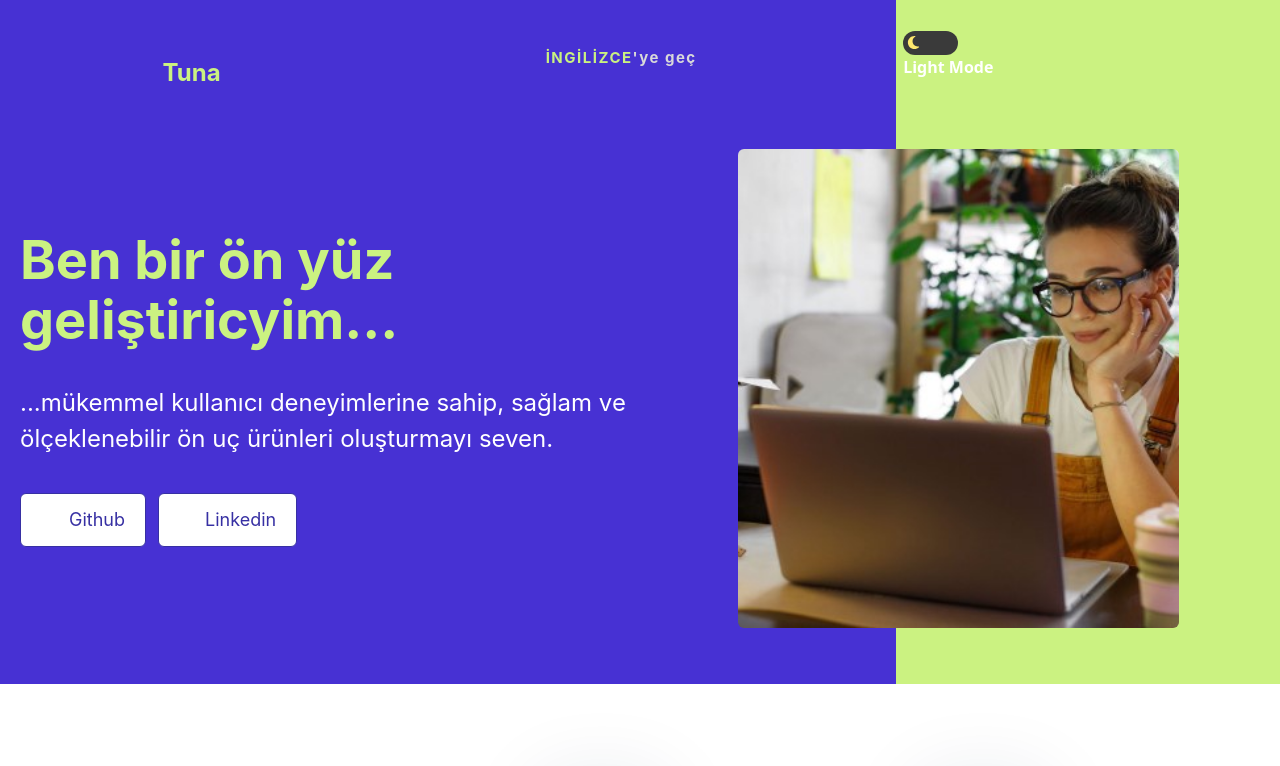
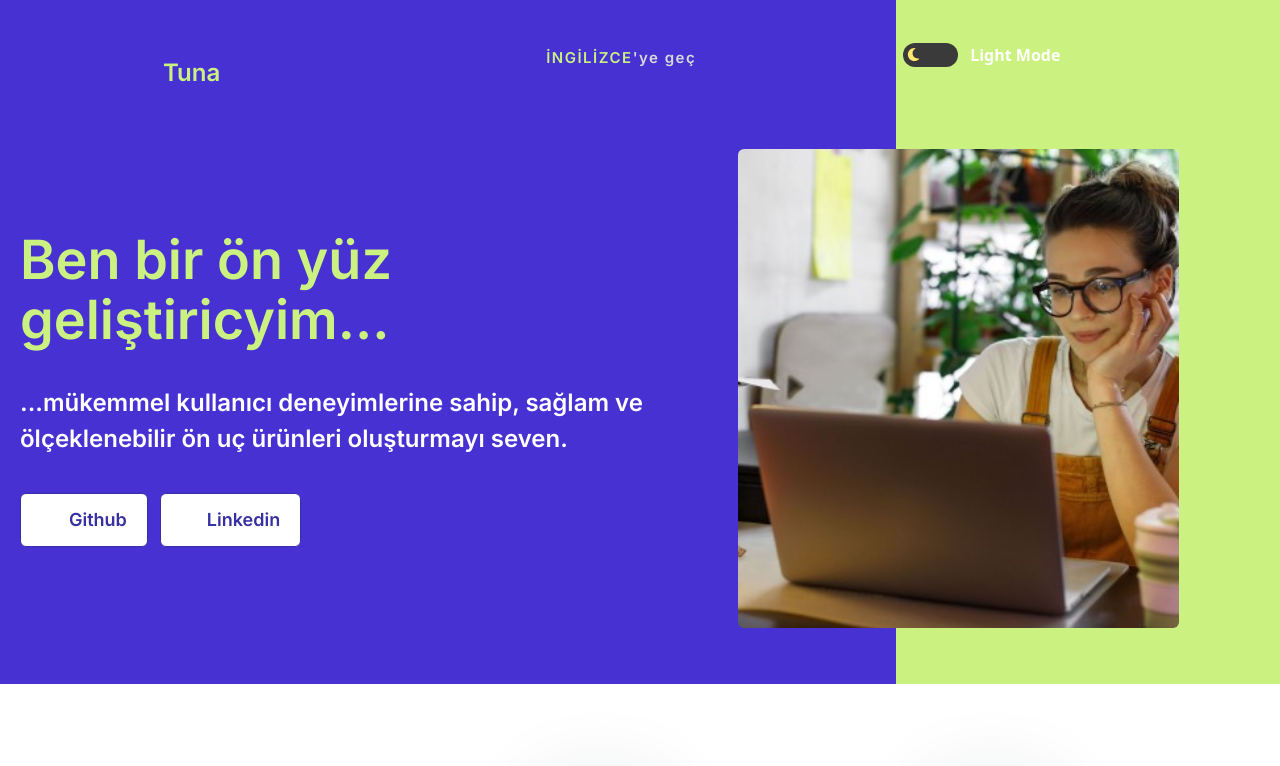
Before and after one commit to tuna-ates/DeveloperWebSite, a React (Create React App) app: page / in a window 1280 px wide. Shown: the top 766 px of the page. Built offline with nearby package versions, Linux system fonts and the light colour scheme; no server answers.

Commit message:
font edited

```diff
--- a/src/components/Header.js
+++ b/src/components/Header.js
@@ -48,7 +48,7 @@ const Header = () => {
       <div className=" flex flex-col items-center justify-start gap-10">
         <div className=" flex gap-6 justify-between items-center w-[100vw]">
           <div className="flex items-center justify-around w-[70vw] ">
-            <div className=" pt-[2.3125rem]  font-[Inter] text-[#CBF281] font-bold  text-2xl leading-[4.5rem]">
+            <div className=" pt-[2.3125rem] font-inter text-[#CBF281] font-bold  text-2xl leading-[4.5rem]">
               {data.name}
             </div>
             <p
@@ -61,7 +61,7 @@ const Header = () => {
               </span>
             </p>
           </div>
-          <div className="w-[30%]">
+          <div className="w-[30%] flex gap-3 ">
             {darkData === "light" ? (
               <>
                 {" "}
@@ -87,7 +87,7 @@ const Header = () => {
                     />
                   </svg>
                 </div>{" "}
-                <p className="text-[#8F88FF] font-bold">Dark Mode</p>
+                <p className="text-[#8F88FF] font-bold pr-4">Dark Mode</p>
               </>
             ) : (
               <>
@@ -120,7 +120,10 @@ const Header = () => {
               </button>
             </div>
           </div>
-          <img className=" rounded-md  w-[35%] max-[770px]:w-[70%]" src={data.headerImg}></img>
+          <img
+            className=" rounded-md  w-[35%] max-[770px]:w-[70%]"
+            src={data.headerImg}
+          ></img>
         </div>
       </div>
     </div>
--- a/src/index.css
+++ b/src/index.css
@@ -1,3 +1,4 @@
+@import url("https://fonts.googleapis.com/css2?family=Inter:wght@600&display=swap");
 @tailwind base;
 @tailwind components;
 @tailwind utilities;
--- a/tailwind.config.js
+++ b/tailwind.config.js
@@ -1,9 +1,13 @@
 /** @type {import('tailwindcss').Config} */
 module.exports = {
-  darkMode: 'class',
+  darkMode: "class",
   content: ["./src/**/*.{html,js}"],
   theme: {
     extend: {},
+    fontFamily: {
+      inter: ["Inter", "sans-serif"],
+      deneme: ["Lemon", "serif"],
+    },
   },
   plugins: [],
-}
+};
```
